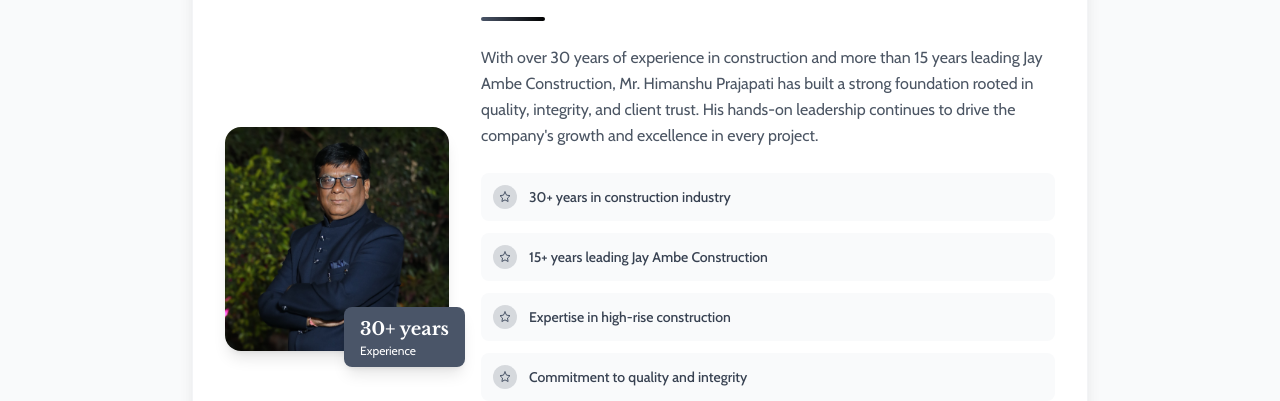
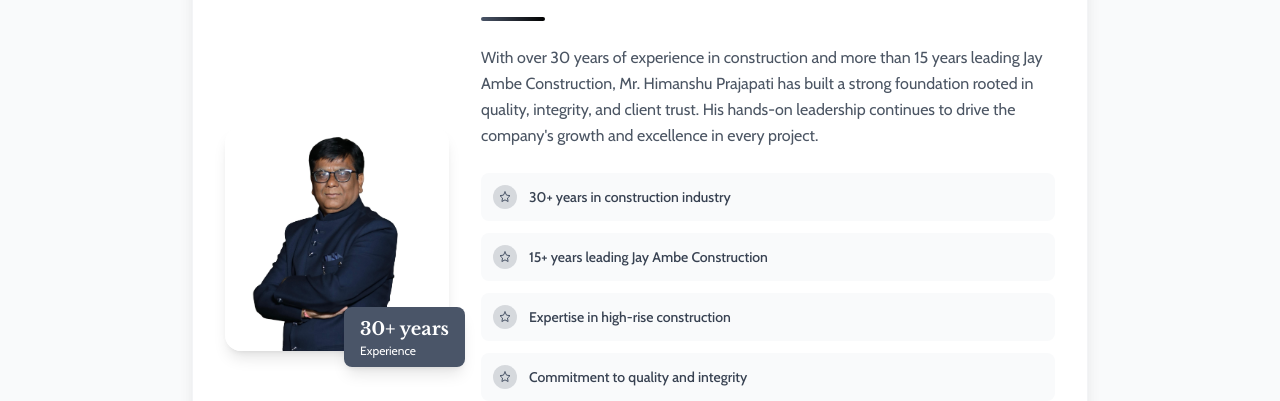
Before and after one commit to hardik0010/JAC, a React (Vite) app: page /about in a window 1280 px wide. Shown: the part 3445-3846 px from the top of the page. Built offline with nearby package versions, Linux system fonts and the light colour scheme; no server answers.

Commit message:
Update founder image in About component

```diff
--- a/src/pages/About.tsx
+++ b/src/pages/About.tsx
@@ -12,7 +12,7 @@ const About = () => {
   const founder = {
     name: 'Mr. Himanshu Prajapati',
     position: 'Founder & Managing Director',
-    image: '/images/JAC.jpeg',
+    image: '/images/JAC22.jpeg',
     experience: '30+ years',
     description: 'With over 30 years of experience in construction and more than 15 years leading Jay Ambe Construction, Mr. Himanshu Prajapati has built a strong foundation rooted in quality, integrity, and client trust. His hands-on leadership continues to drive the company\'s growth and excellence in every project.',
     achievements: [
```
